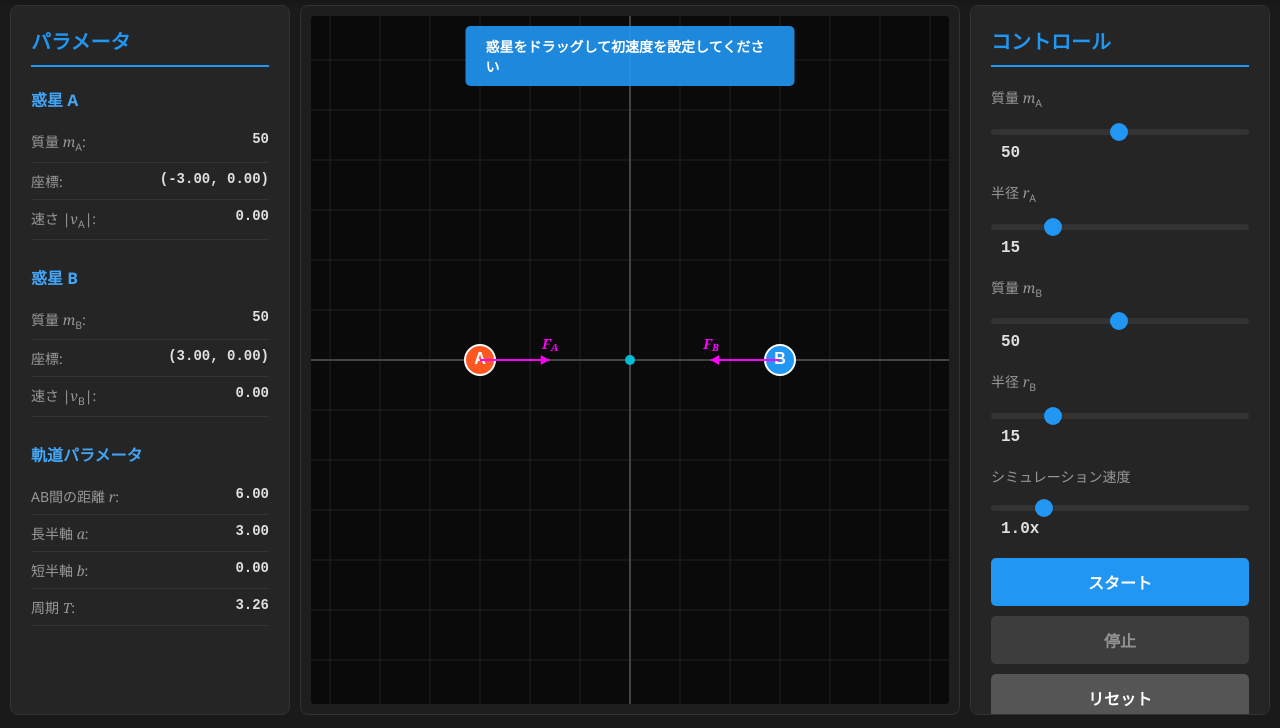
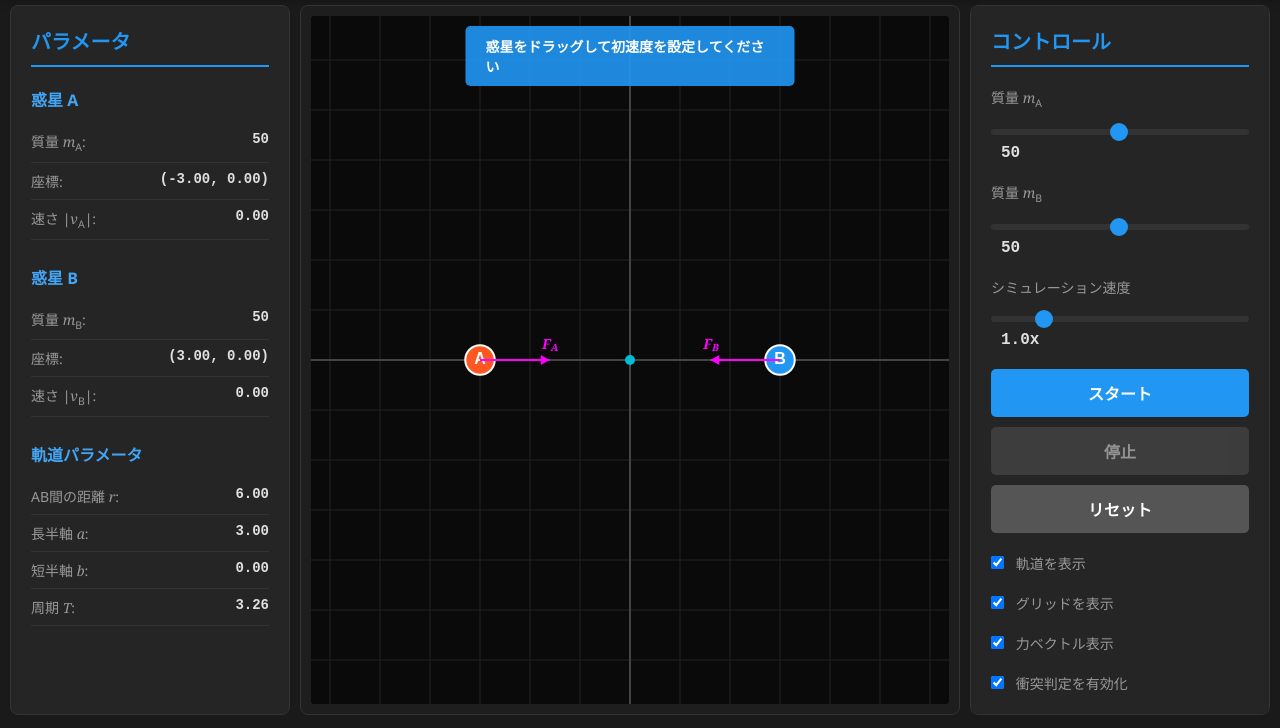
Before and after one commit to yuyu0127/planet-simulator, a plain HTML site: page index.html in a window 1280 px wide. Both pictures are taken after a click on the button "リセット". Shown: the part 72-800 px from the top of the page. Drawn offline with Linux system fonts and the light colour scheme.

Commit message:
半径スライダーを削除し、質量の三乗根で自動計算
主な変更:
- 半径調整用のスライダーを削除（HTML/Script両方）
- calculateRadius()関数を追加
  - radius = 4 × mass^(1/3)
  - 質量1で半径4、質量8で半径8、質量100で約18.5
- initializeBodies()から半径パラメータを削除
- 質量変更時に半径を自動更新
- より物理的に意味のあるサイズ関係に

🤖 Generated with [Claude Code](https://claude.com/claude-code)

Co-Authored-By: Claude <noreply@anthropic.com>

```diff
--- a/index.html
+++ b/index.html
@@ -88,21 +88,9 @@
                 </div>
 
                 <div class="control-group">
-                    <label for="radius-a">半径 <var>r</var><sub>A</sub></label>
-                    <input type="range" id="radius-a" min="5" max="50" value="15" step="1">
-                    <span id="radius-a-value">15</span>
-                </div>
-
-                <div class="control-group">
                     <label for="mass-b">質量 <var>m</var><sub>B</sub></label>
                     <input type="range" id="mass-b" min="1" max="100" value="50" step="1">
                     <span id="mass-b-value">50</span>
-                </div>
-
-                <div class="control-group">
-                    <label for="radius-b">半径 <var>r</var><sub>B</sub></label>
-                    <input type="range" id="radius-b" min="5" max="50" value="15" step="1">
-                    <span id="radius-b-value">15</span>
                 </div>
 
                 <div class="control-group">
--- a/script.js
+++ b/script.js
@@ -14,13 +14,9 @@ const elements = {
     period: document.getElementById('period'),
     massA: document.getElementById('mass-a'),
     massB: document.getElementById('mass-b'),
-    radiusA: document.getElementById('radius-a'),
-    radiusB: document.getElementById('radius-b'),
     speed: document.getElementById('speed'),
     massAValue: document.getElementById('mass-a-value'),
     massBValue: document.getElementById('mass-b-value'),
-    radiusAValue: document.getElementById('radius-a-value'),
-    radiusBValue: document.getElementById('radius-b-value'),
     massADisplay: document.getElementById('mass-a-display'),
     massBDisplay: document.getElementById('mass-b-display'),
     speedValue: document.getElementById('speed-value'),
@@ -60,8 +56,15 @@ function sliderToMass(sliderValue) {
     return sliderValue;
 }
 
+// 質量から半径を計算（三乗根）
+function calculateRadius(mass) {
+    // radius = k * mass^(1/3)
+    // k = 4 とすると、mass=1で4、mass=8で8、mass=27で12、mass=100で約18.5
+    return 4 * Math.pow(mass, 1/3);
+}
+
 // 惑星データを初期化する関数
-function initializeBodies(massA, massB, radiusA, radiusB) {
+function initializeBodies(massA, massB) {
     // 惑星Bを原点から3の位置に配置（150 / 50 = 3）
     const xB = 3;
     // 重心が原点になるように惑星Aの位置を計算
@@ -74,7 +77,7 @@ function initializeBodies(massA, massB, radiusA, radiusB) {
             y: 0,
             vx: 0,
             vy: 0,
-            radius: radiusA,
+            radius: calculateRadius(massA),
             color: '#FF5722',
             trail: [],
             active: true
@@ -85,7 +88,7 @@ function initializeBodies(massA, massB, radiusA, radiusB) {
             y: 0,
             vx: 0,
             vy: 0,
-            radius: radiusB,
+            radius: calculateRadius(massB),
             color: '#2196F3',
             trail: [],
             active: true
@@ -93,8 +96,8 @@ function initializeBodies(massA, massB, radiusA, radiusB) {
     };
 }
 
-// 惑星データ（初期質量: A=50, B=50, 初期半径: A=15, B=15）
-let bodies = initializeBodies(50, 50, 15, 15);
+// 惑星データ（初期質量: A=50, B=50）
+let bodies = initializeBodies(50, 50);
 
 // 爆発エフェクトの状態
 let explosion = {
@@ -708,7 +711,7 @@ elements.massA.addEventListener('input', (e) => {
         const currentVxB = bodies.B.vx;
         const currentVyB = bodies.B.vy;
 
-        bodies = initializeBodies(newMassA, bodies.B.mass, bodies.A.radius, bodies.B.radius);
+        bodies = initializeBodies(newMassA, bodies.B.mass);
 
         // 速度は保持
         bodies.A.vx = currentVxA;
@@ -716,8 +719,9 @@ elements.massA.addEventListener('input', (e) => {
         bodies.B.vx = currentVxB;
         bodies.B.vy = currentVyB;
     } else {
-        // シミュレーション実行中は質量のみ変更（位置は物理演算で補正される）
+        // シミュレーション実行中は質量と半径を変更（位置は物理演算で補正される）
         bodies.A.mass = newMassA;
+        bodies.A.radius = calculateRadius(newMassA);
     }
 
     elements.massAValue.textContent = newMassA.toFixed(0);
@@ -735,7 +739,7 @@ elements.massB.addEventListener('input', (e) => {
         const currentVxB = bodies.B.vx;
         const currentVyB = bodies.B.vy;
 
-        bodies = initializeBodies(bodies.A.mass, newMassB, bodies.A.radius, bodies.B.radius);
+        bodies = initializeBodies(bodies.A.mass, newMassB);
 
         // 速度は保持
         bodies.A.vx = currentVxA;
@@ -743,24 +747,13 @@ elements.massB.addEventListener('input', (e) => {
         bodies.B.vx = currentVxB;
         bodies.B.vy = currentVyB;
     } else {
-        // シミュレーション実行中は質量のみ変更（位置は物理演算で補正される）
+        // シミュレーション実行中は質量と半径を変更（位置は物理演算で補正される）
         bodies.B.mass = newMassB;
+        bodies.B.radius = calculateRadius(newMassB);
     }
 
     elements.massBValue.textContent = newMassB.toFixed(0);
     updateParameters();
-});
-
-elements.radiusA.addEventListener('input', (e) => {
-    const newRadiusA = parseFloat(e.target.value);
-    bodies.A.radius = newRadiusA;
-    elements.radiusAValue.textContent = newRadiusA.toFixed(0);
-});
-
-elements.radiusB.addEventListener('input', (e) => {
-    const newRadiusB = parseFloat(e.target.value);
-    bodies.B.radius = newRadiusB;
-    elements.radiusBValue.textContent = newRadiusB.toFixed(0);
 });
 
 elements.speed.addEventListener('input', (e) => {
@@ -786,14 +779,12 @@ elements.resetBtn.addEventListener('click', () => {
     elements.startBtn.disabled = false;
     elements.stopBtn.disabled = true;
 
-    // 現在の質量と半径を保存
+    // 現在の質量を保存
     const currentMassA = bodies.A.mass;
     const currentMassB = bodies.B.mass;
-    const currentRadiusA = bodies.A.radius;
-    const currentRadiusB = bodies.B.radius;
 
-    // 現在の質量と半径で重心原点の初期状態を再生成
-    bodies = initializeBodies(currentMassA, currentMassB, currentRadiusA, currentRadiusB);
+    // 現在の質量で重心原点の初期状態を再生成（半径は自動計算）
+    bodies = initializeBodies(currentMassA, currentMassB);
 
     // 爆発エフェクトをリセット
     explosion.active = false;
```
